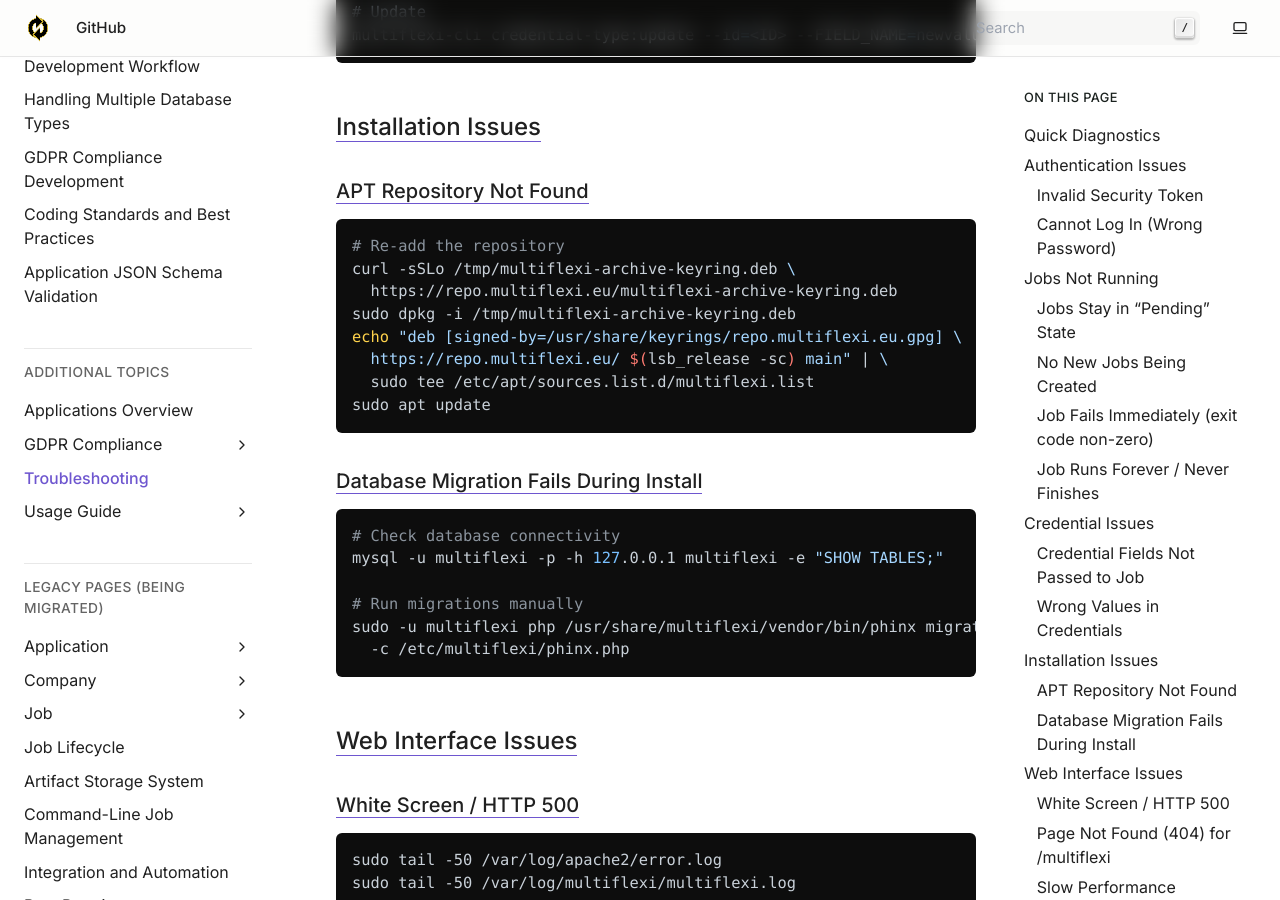
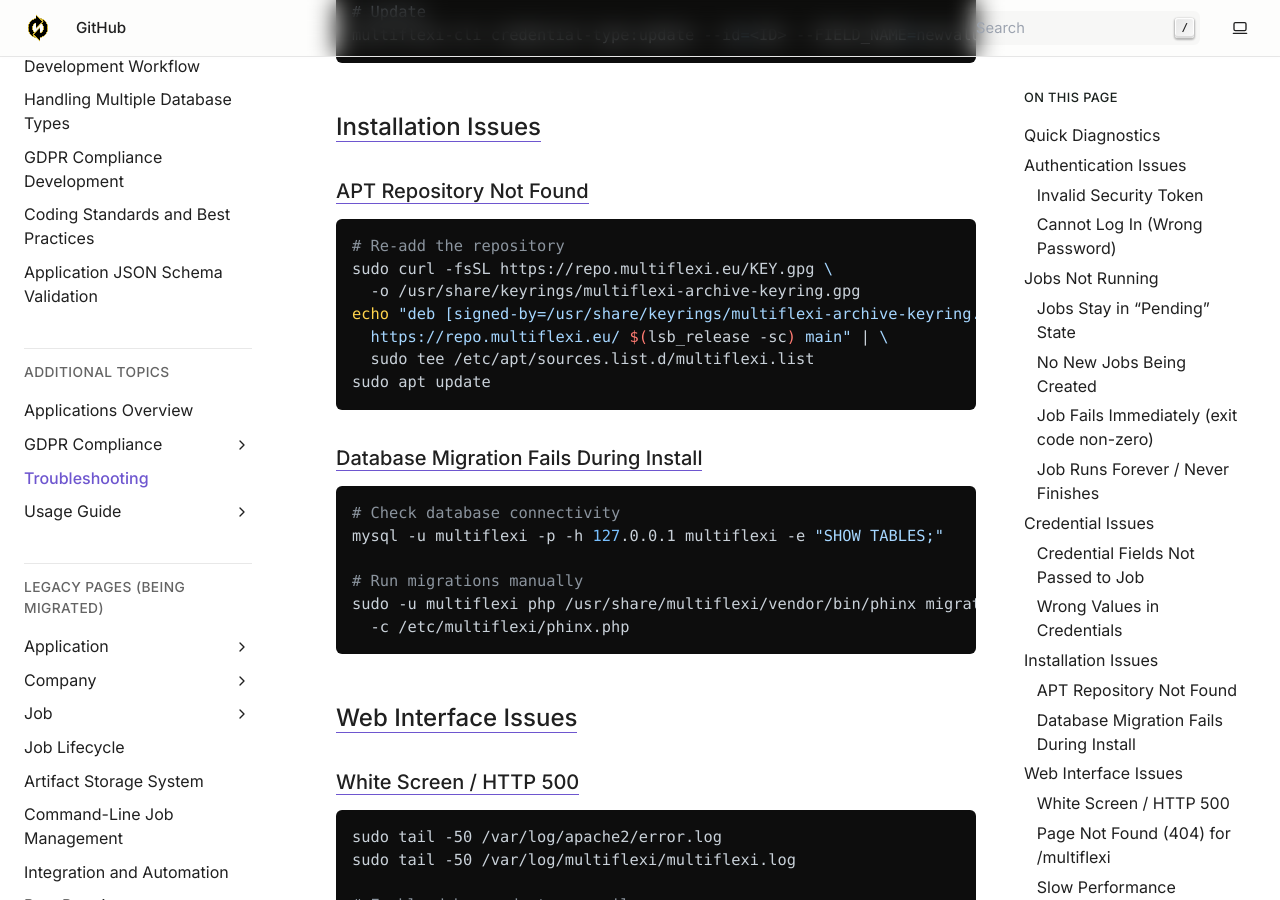
Before and after one commit to VitexSoftware/multiflexi-doc-en, a Sphinx documentation site: the page built from source/troubleshooting.rst, in a window 1280 px wide and 900 px high, scrolled down 4718 px. Built offline with Sphinx 7.4.7, drawn with Linux system fonts in a browser that asks for light colours.

Commit message:
fix(source/*): update keyring installation method
repo.multiflexi.eu no longer serves multiflexi-archive-keyring.deb (404);
switch install.rst, quickstart.rst, and troubleshooting.rst to fetching
KEY.gpg directly, matching the fix already applied in the
validate-multiflexi-app GitHub Action.

Co-Authored-By: Claude Sonnet 5 <noreply@anthropic.com>

```diff
--- a/source/install.rst
+++ b/source/install.rst
@@ -49,11 +49,10 @@ First, add the MultiFlexi repository to your system's package sources.
     sudo apt install -y lsb-release apt-transport-https bzip2 ca-certificates curl
 
     # Add GPG key
-    curl -sSLo /tmp/multiflexi-archive-keyring.deb https://repo.multiflexi.eu/multiflexi-archive-keyring.deb
-    sudo dpkg -i /tmp/multiflexi-archive-keyring.deb
+    sudo curl -fsSL https://repo.multiflexi.eu/KEY.gpg -o /usr/share/keyrings/multiflexi-archive-keyring.gpg
 
     # Add repository source
-    echo "deb [signed-by=/usr/share/keyrings/repo.multiflexi.eu.gpg] https://repo.multiflexi.eu/ $(lsb_release -sc) main" | sudo tee /etc/apt/sources.list.d/multiflexi.list
+    echo "deb [signed-by=/usr/share/keyrings/multiflexi-archive-keyring.gpg] https://repo.multiflexi.eu/ $(lsb_release -sc) main" | sudo tee /etc/apt/sources.list.d/multiflexi.list
 
     # Refresh package lists
     sudo apt update
--- a/source/quickstart.rst
+++ b/source/quickstart.rst
@@ -22,9 +22,8 @@ Installation (5 minutes)
 
 .. code-block:: bash
 
-   curl -sSLo /tmp/multiflexi-archive-keyring.deb https://repo.multiflexi.eu/multiflexi-archive-keyring.deb
-   sudo dpkg -i /tmp/multiflexi-archive-keyring.deb
-   echo "deb [signed-by=/usr/share/keyrings/repo.multiflexi.eu.gpg] https://repo.multiflexi.eu/ $(lsb_release -sc) main" | sudo tee /etc/apt/sources.list.d/multiflexi.list
+   sudo curl -fsSL https://repo.multiflexi.eu/KEY.gpg -o /usr/share/keyrings/multiflexi-archive-keyring.gpg
+   echo "deb [signed-by=/usr/share/keyrings/multiflexi-archive-keyring.gpg] https://repo.multiflexi.eu/ $(lsb_release -sc) main" | sudo tee /etc/apt/sources.list.d/multiflexi.list
    sudo apt update
 
 **2. Install MultiFlexi with MySQL**
--- a/source/troubleshooting.rst
+++ b/source/troubleshooting.rst
@@ -169,10 +169,9 @@ APT Repository Not Found
 .. code-block:: bash
 
    # Re-add the repository
-   curl -sSLo /tmp/multiflexi-archive-keyring.deb \
-     https://repo.multiflexi.eu/multiflexi-archive-keyring.deb
-   sudo dpkg -i /tmp/multiflexi-archive-keyring.deb
-   echo "deb [signed-by=/usr/share/keyrings/repo.multiflexi.eu.gpg] \
+   sudo curl -fsSL https://repo.multiflexi.eu/KEY.gpg \
+     -o /usr/share/keyrings/multiflexi-archive-keyring.gpg
+   echo "deb [signed-by=/usr/share/keyrings/multiflexi-archive-keyring.gpg] \
      https://repo.multiflexi.eu/ $(lsb_release -sc) main" | \
      sudo tee /etc/apt/sources.list.d/multiflexi.list
    sudo apt update
```
